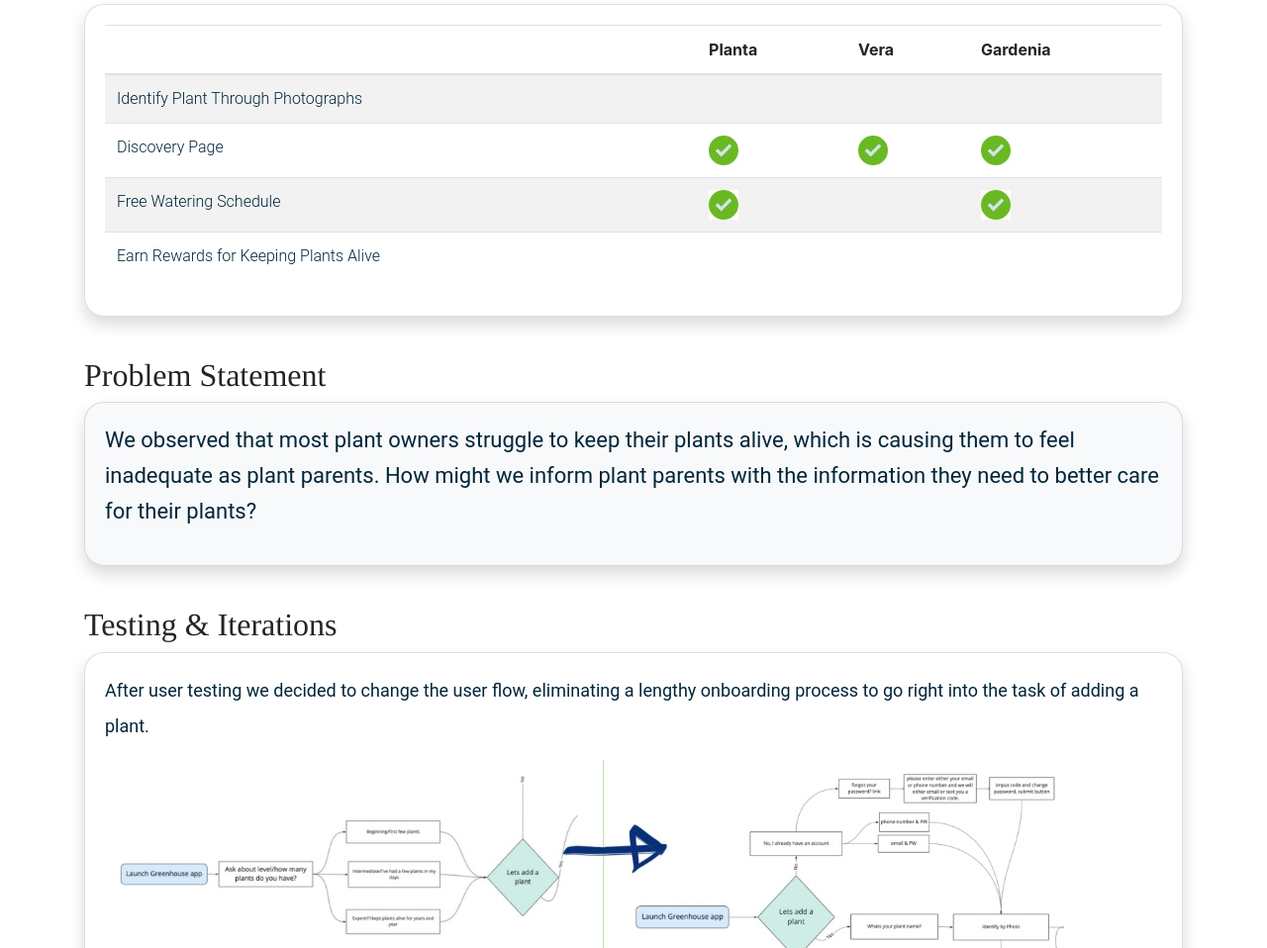
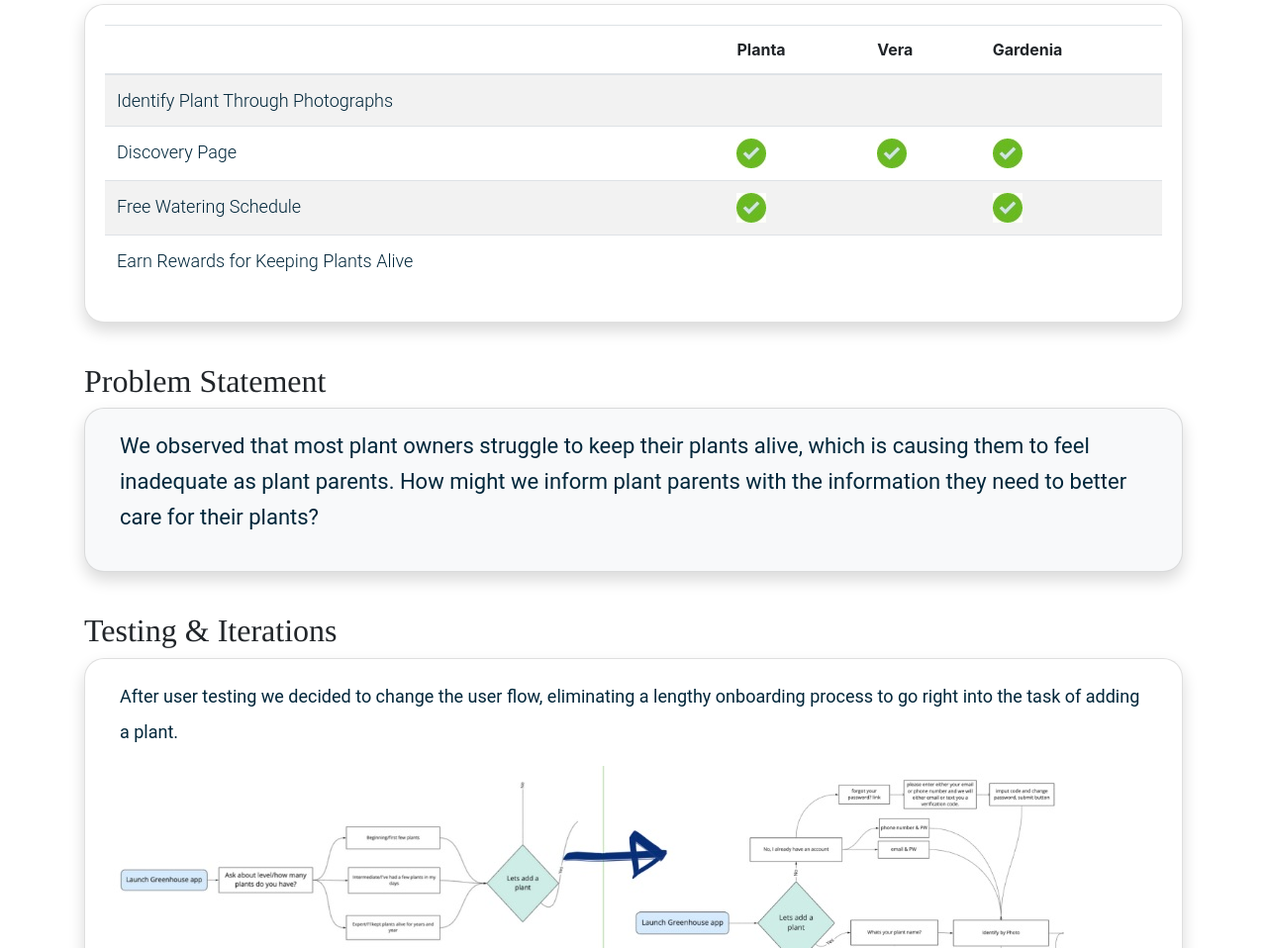
Before and after one commit to Clewball/UX_UI_HW_20, a website: page index.html in a window 1280 px wide. Shown: the part 1500-2458 px from the top of the page at 99% size. Drawn offline with nearby package versions, Linux system fonts and the light colour scheme.

Commit message:
minor changes
Made some minor changes to mile file to improve alignmnet and font size

```diff
--- a/css/style.css
+++ b/css/style.css
@@ -116,6 +116,7 @@
 th[scope=row] {
     font-family: "Roboto", Arial, Helvetica, sans-serif;
     color: #00263A;
+    font-size: 18px;
     font-weight: 300;
 }
 
--- a/index.html
+++ b/index.html
@@ -180,11 +180,13 @@
     <h3>Problem Statement</h3>
     <div class="card bg-light shadow wow fadeInDown">
       <div class="card-body">
-        <p class="emphasis">
+        <div class="container">
+          <p class="emphasis">
           We observed that most plant owners struggle to keep their plants alive, which is causing them
           to feel inadequate as plant parents. How might we inform plant parents with the information
           they need to better care for their plants?
-        </p>
+          </p>
+        </div>
       </div>
     </div>
   </div>
@@ -194,7 +196,9 @@
       <h3>Testing &amp; Iterations</h3>
       <div class="card shadow mb-4 wow slideInRight" data-wow-duration="1s">
         <div class="card-body">
-          <p>After user testing we decided to change the user flow, eliminating a lengthy onboarding process to go right into the task of adding a plant.</p>
+          <div class="container">
+            <p>After user testing we decided to change the user flow, eliminating a lengthy onboarding process to go right into the task of adding a plant.</p>
+          </div>
           <img id="casestudyimg1" src="images/user-flow.jpg">
         </div>
       </div>
```
